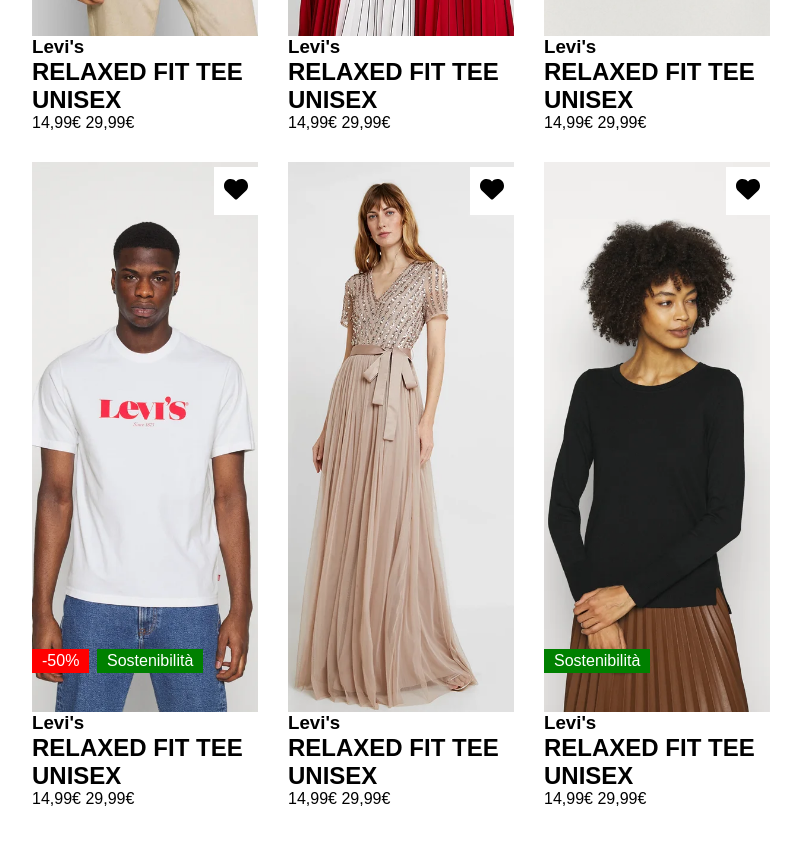
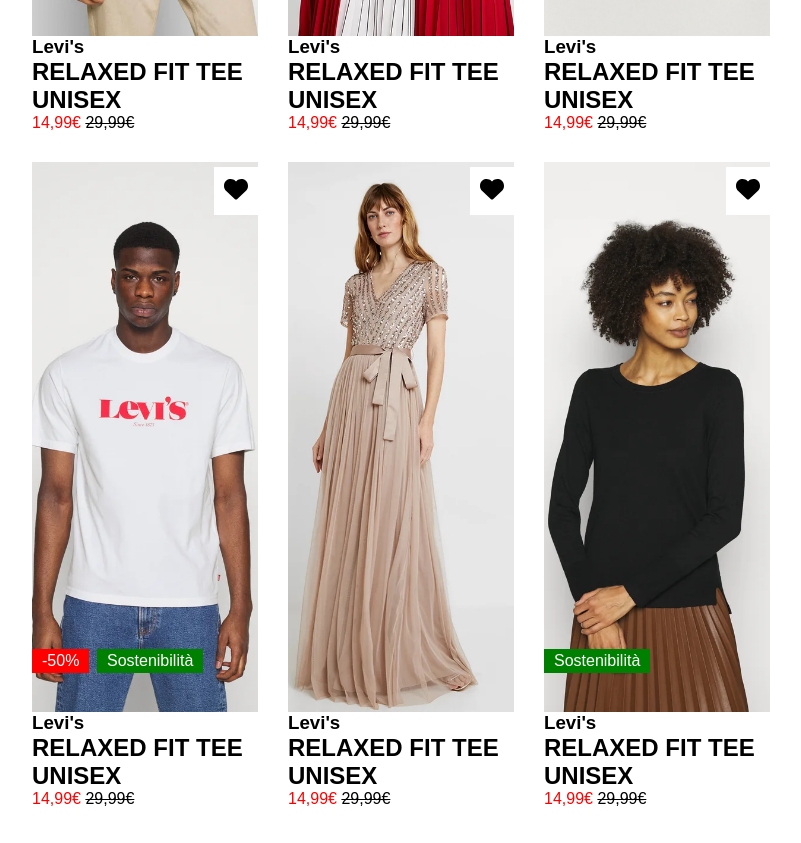
Before and after one commit to karlo-kasi/html-css-boolando, a plain HTML site: page index.html in a window 1280 px wide. Shown: the part 549-1392 px from the top of the page, without its empty margins (239-1040 px from the left). Drawn offline with Linux system fonts and the light colour scheme.

Commit message:
Small Fixes

```diff
--- a/css/style.css
+++ b/css/style.css
@@ -1,6 +1,6 @@
 :root{
-
-    --botton:
+    --price: red;
+    --discount: red;
 }
 
 * {
@@ -13,6 +13,9 @@
     margin: 20px auto;
 }
 
+.price{
+    color: var(--price);
+}
 
 .flex {
 
@@ -42,7 +45,7 @@
     position: absolute;
     left: 15px;
     bottom: 150px;
-    background-color: red;
+    background-color: var(--discount);
     color: white;
     padding-left: 10px;
     padding-right: 10px;
--- a/index.html
+++ b/index.html
@@ -51,11 +51,11 @@
                 <h2>
                     RELAXED FIT TEE UNISEX
                 </h2>
-                <span>
+                <span class="price">
                     14,99€
                 </span>
                 <span>
-                    29,99€
+                    <del>29,99€</del>
                 </span>
 
 
@@ -97,11 +97,11 @@
                 <h2>
                     RELAXED FIT TEE UNISEX
                 </h2>
-                <span>
+                <span class="price">
                     14,99€
                 </span>
                 <span>
-                    29,99€
+                    <del>29,99€</del>
                 </span>
 
             </div>
@@ -134,11 +134,11 @@
                 <h2>
                     RELAXED FIT TEE UNISEX
                 </h2>
-                <span>
+                <span class="price">
                     14,99€
                 </span>
                 <span>
-                    29,99€
+                    <del>29,99€</del>
                 </span>
 
             </div>
@@ -181,11 +181,11 @@
                 <h2>
                     RELAXED FIT TEE UNISEX
                 </h2>
-                <span>
+                <span class="price">
                     14,99€
                 </span>
                 <span>
-                    29,99€
+                    <del>29,99€</del>
                 </span>
 
             </div>
@@ -212,11 +212,11 @@
                 <h2>
                     RELAXED FIT TEE UNISEX
                 </h2>
-                <span>
+                <span class="price">
                     14,99€
                 </span>
                 <span>
-                    29,99€
+                    <del>29,99€</del>
                 </span>
 
             </div>
@@ -249,11 +249,11 @@
                 <h2>
                     RELAXED FIT TEE UNISEX
                 </h2>
-                <span>
+                <span class="price">
                     14,99€
                 </span>
                 <span>
-                    29,99€
+                    <del>29,99€</del>
                 </span>
 
             </div>
```
